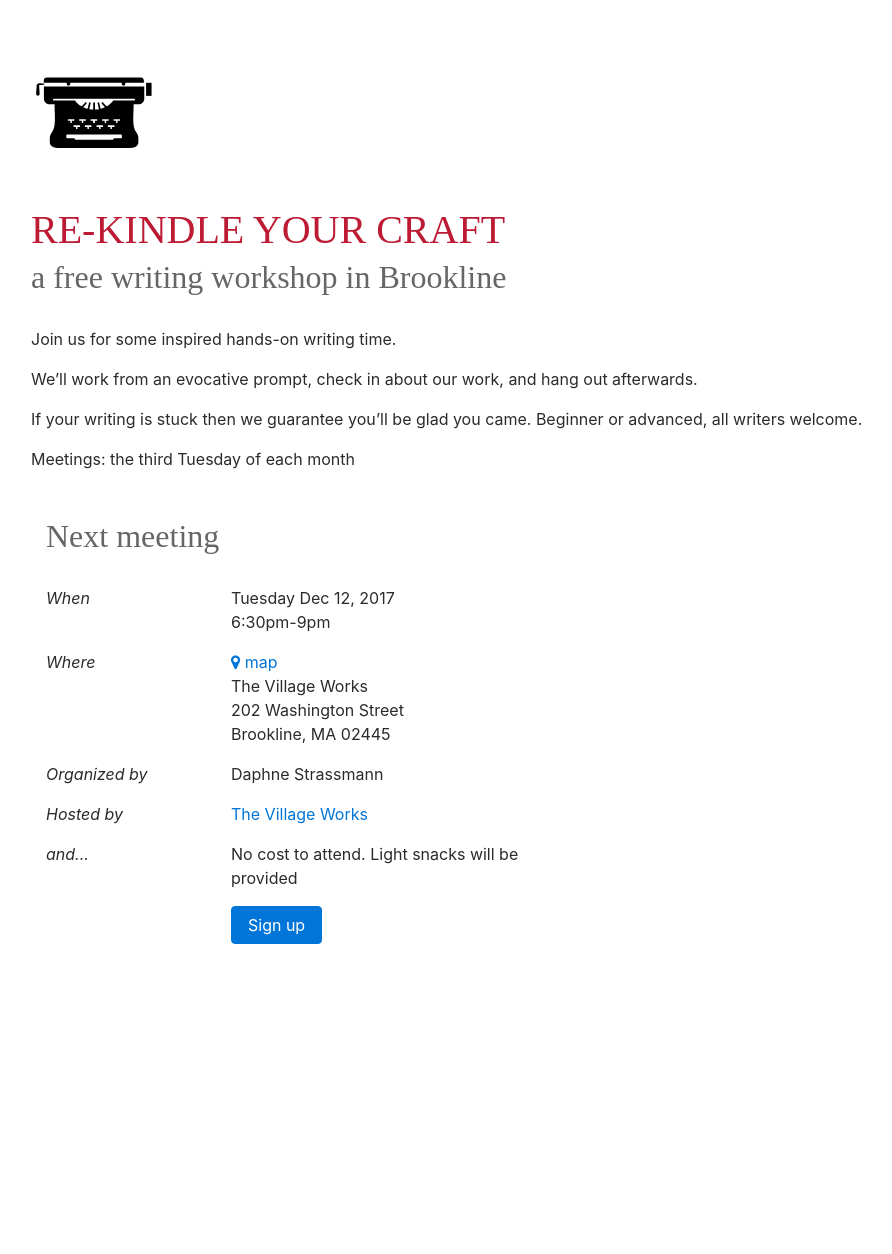
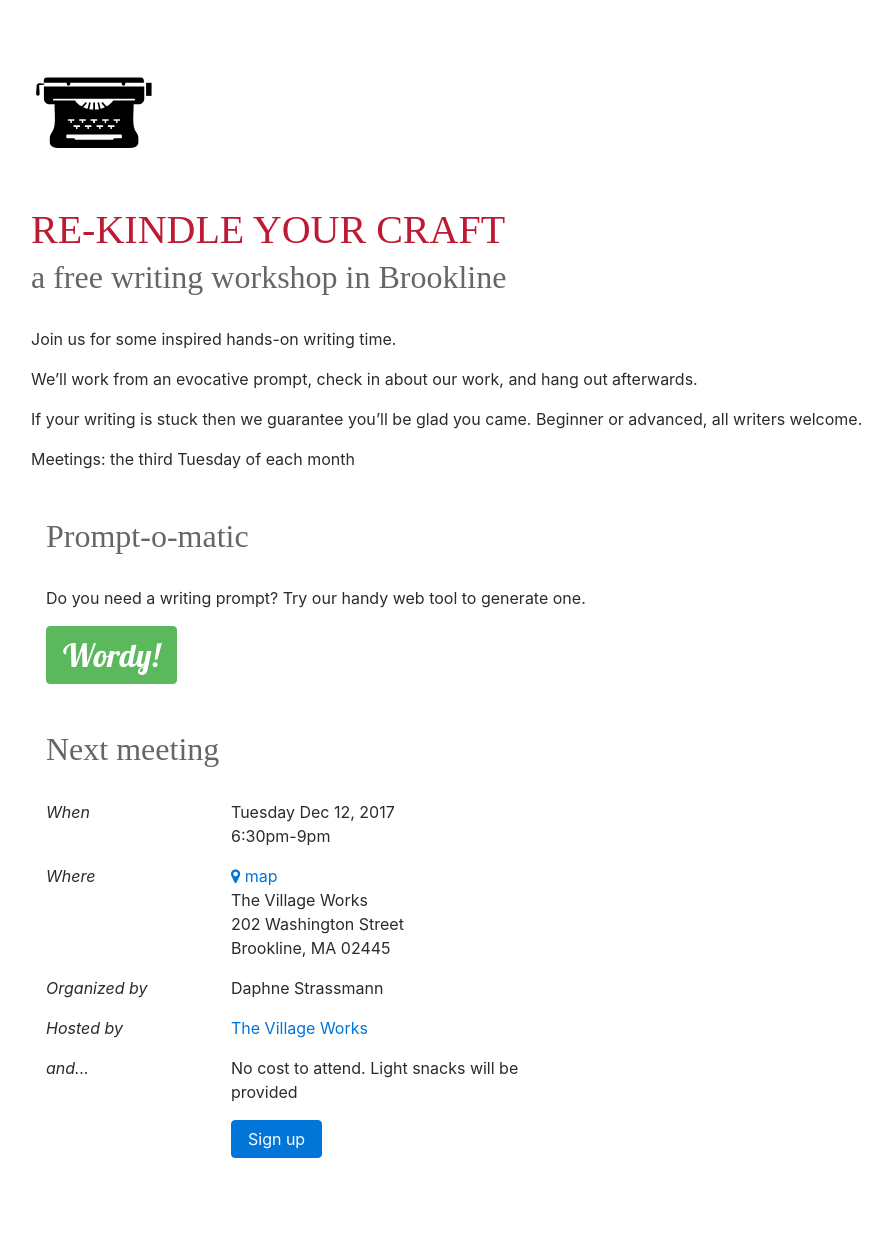
Before and after one commit to straz/rekindle, a Jekyll site: the page built from index.html, in a window 1280 px wide. Shown: the whole page, without its empty margins (54-946 px from the left). Built offline with Jekyll 4.4.1, drawn with Linux system fonts in a browser that asks for light colours; nearby versions of some CDN libraries; some web fonts are replaced; before the commit the page ends 1040 px from its top, so only the background shows below that.

Commit message:
add wordy link

```diff
--- a/_sass/_ryk.scss
+++ b/_sass/_ryk.scss
@@ -1,4 +1,5 @@
 @import url('https://fonts.googleapis.com/css?family=Cutive');
+@import url('https://fonts.googleapis.com/css?family=Lobster');
 
 .rekindle {
    h1 {
@@ -30,6 +31,10 @@
 .next-meeting {
   margin-top: 3em;
   .row {
-  margin-bottom: 1em;
+    margin-bottom: 1em;
+  }
+  .wordy-btn {
+      font-family: Lobster;
+      font-size: 200%;
   }
 }
--- a/index.html
+++ b/index.html
@@ -14,6 +14,12 @@ title: Rekindle your craft
 <p>If your writing is stuck then we guarantee you’ll be glad you came. Beginner or advanced, all writers welcome.</p>
 
 <p>Meetings: the third Tuesday of each month</p>
+
+<div class="next-meeting container-fluid">
+  <h2>Prompt-o-matic</h2>
+  <p>Do you need a writing prompt? Try our handy web tool to generate one.</p>
+  <a href="http://storytoy.com/wordy" class="btn btn-success wordy-btn">Wordy!</a>
+</div>
 
 <div class="next-meeting container-fluid">
   <h2>Next meeting</h2>
```
